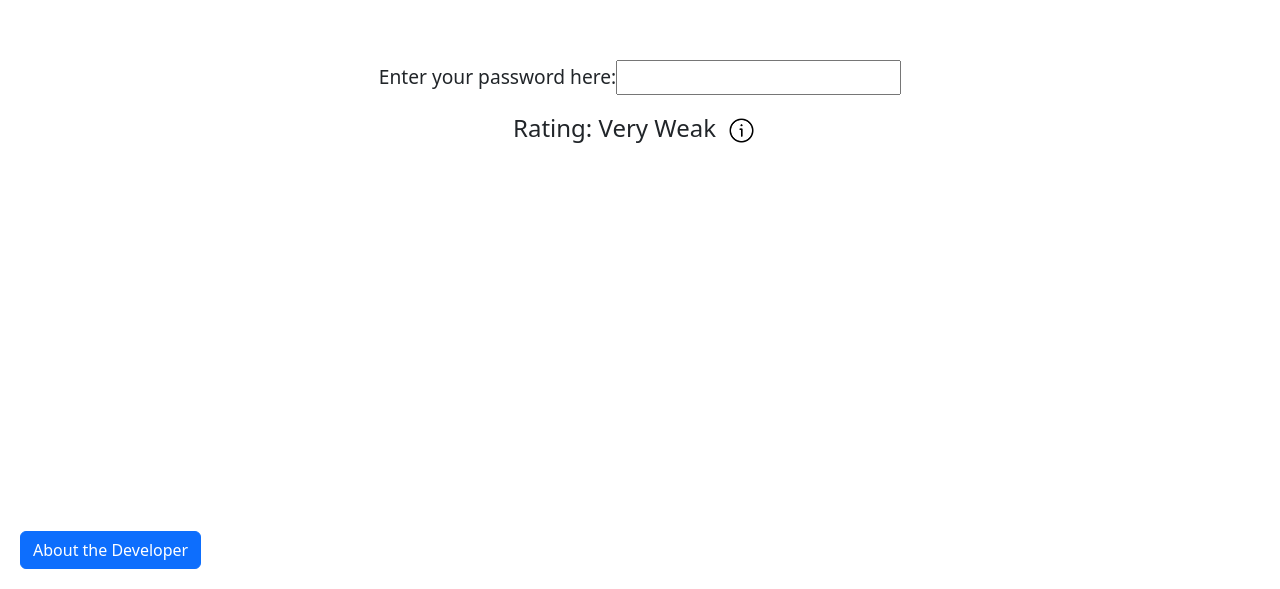
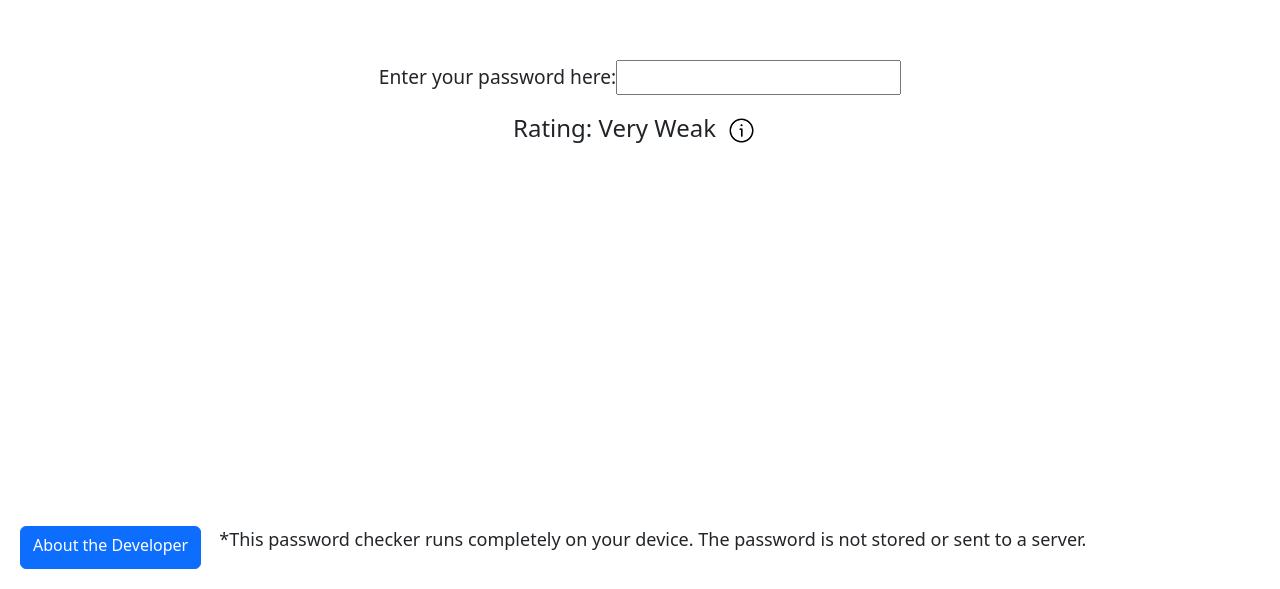
Before and after one commit to kmr6702/password-strength-checker, a React (Create React App) app: page / in a window 1280 px wide. Shown: the part 211-800 px from the top of the page. Built offline with nearby package versions, Linux system fonts and the light colour scheme.

Commit message:
Ready for V1 Deployment

```diff
--- a/src/Screens/Dashboard.jsx
+++ b/src/Screens/Dashboard.jsx
@@ -101,6 +101,10 @@ export default function Dashboard(){
                 variant="primary">
                     About the Developer
                 </Button>
+
+                <p>
+                    *This password checker runs completely on your device. The password is not stored or sent to a server.
+                </p>
             </div>
         </>
     );
```
